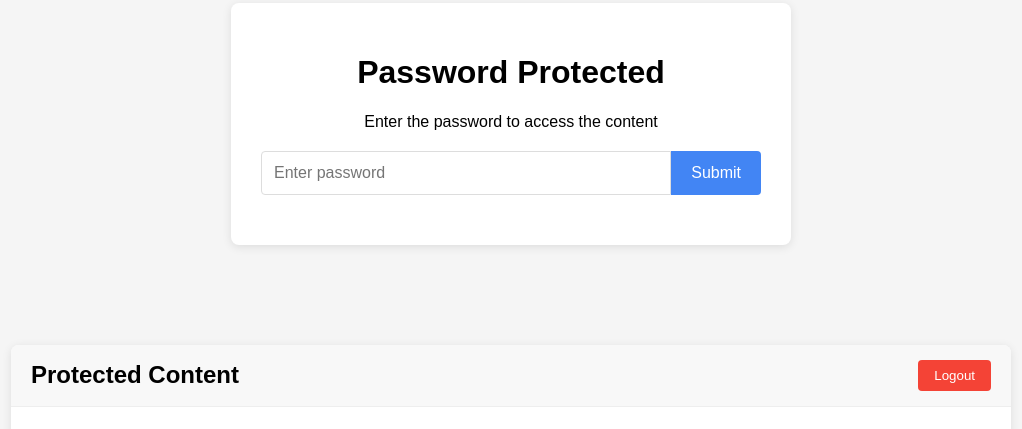
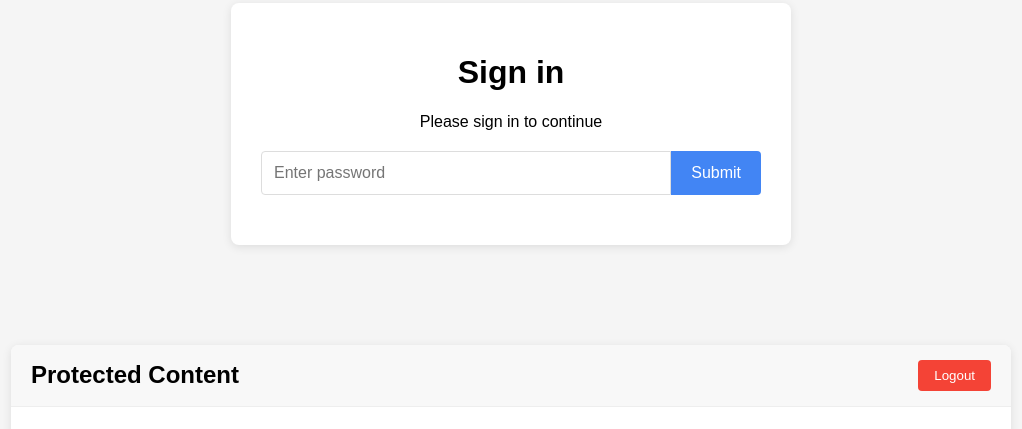
Before and after one commit to prodspade/Site, a plain HTML site: page index.html in a window 1280 px wide. Shown: the part 117-546 px from the top of the page, without its empty margins (129-1151 px from the left). Drawn offline with Linux system fonts and the light colour scheme.

Commit message:
Update index.html

```diff
--- a/index.html
+++ b/index.html
@@ -4,14 +4,14 @@
 <head>
   <meta charset="utf-8">
   <meta name="viewport" content="width=device-width">
-  <title>Password Protected Site</title>
+  <title>Sign In</title>
   <link href="style.css" rel="stylesheet" type="text/css" />
 </head>
 <body>
   <div class="container">
     <div id="login-container">
-      <h1>Password Protected</h1>
-      <p>Enter the password to access the content</p>
+      <h1>Sign in</h1>
+      <p>Please sign in to continue</p>
       <div class="form-group">
         <input type="password" id="password-input" placeholder="Enter password">
         <button id="submit-btn">Submit</button>
```
